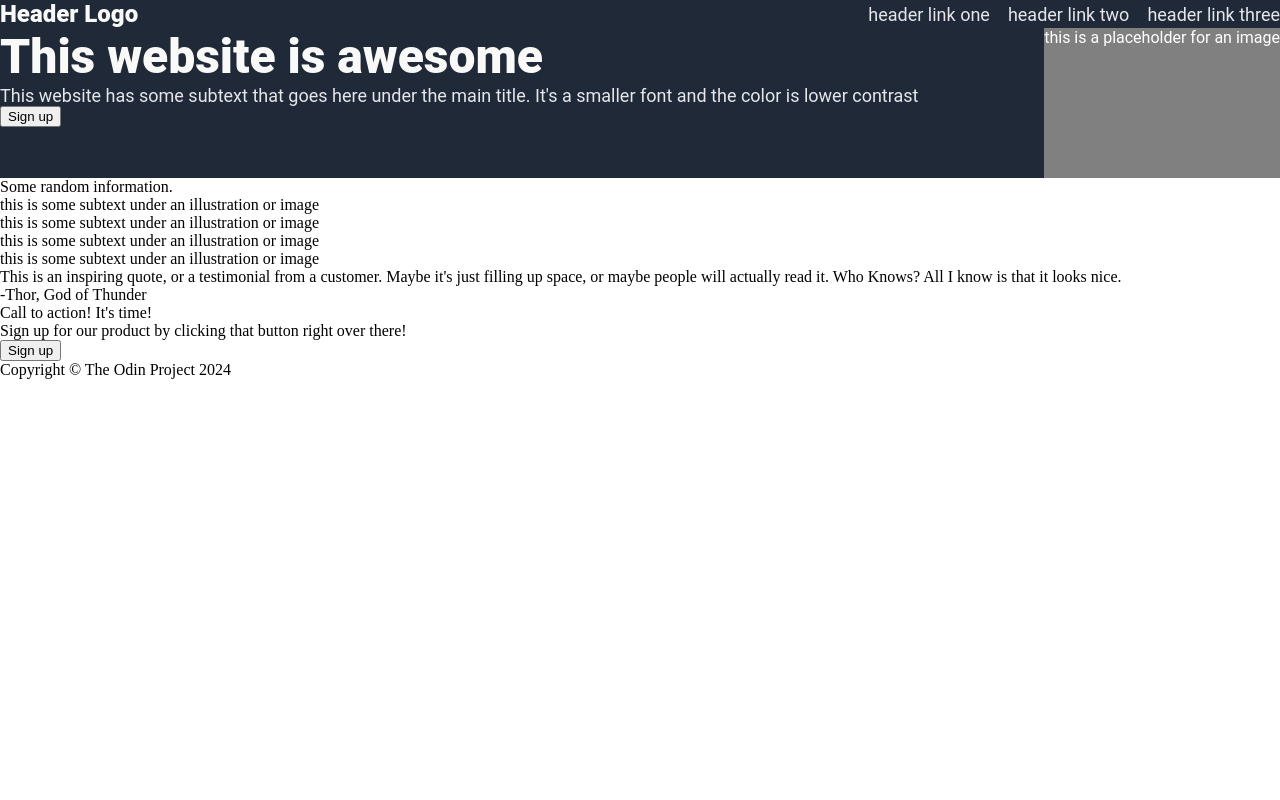
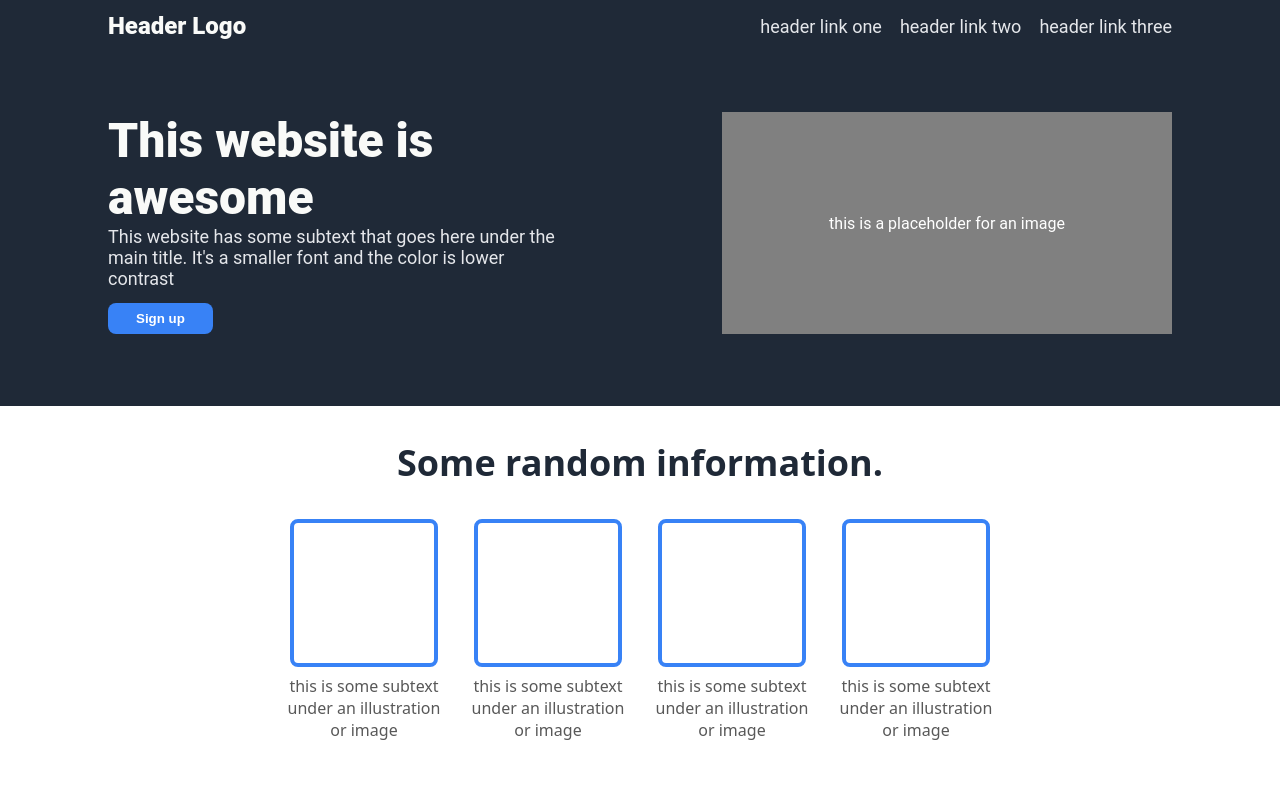
Before and after one commit to NandkishorJadoun/landing-page, a plain HTML site: page index.html in a window 1280 px wide. Shown: the top 800 px of the page. Drawn offline with Linux system fonts and the light colour scheme.

Commit message:
add styles to first two parts

```diff
--- a/styles.css
+++ b/styles.css
@@ -2,6 +2,7 @@ body{
     display: flex;
     flex-direction: column;
     margin: 0px;
+    font-family: system-ui, -apple-system, BlinkMacSystemFont, 'Segoe UI', Roboto, Oxygen, Ubuntu, Cantarell, 'Open Sans', 'Helvetica Neue', sans-serif;
 }
 
 .first-part{
@@ -10,19 +11,22 @@ body{
     font-family: Roboto, sans-serif;
     display: flex;
     flex-direction: column;
-
+    padding: 12px 108px 72px 108px;
+    gap: 72px;
 }
 
 .header{
     display: flex;
     align-items: center;
+    justify-content: space-between;
+    gap: 24px;
 }
 
 .header div{
     font-size: 24px;
     color: #F9FAF8;
     font-weight: 900;
-    margin-right: auto;
+
 }
 
 .header ul {
@@ -43,15 +47,30 @@ body{
 
 .preface{
     display: flex;
-
+    justify-content: space-between;
+    gap: 24px;
 }
 
 .website-details{
-  margin-right: auto;
+    width: 455px;
 }
+
+.website-details button{
+    color: white;
+    border-radius: 8px;
+    border: none;
+    background-color: #3882F6;
+    font-weight: bolder;
+    padding: 8px 28px;
+    margin-top: 14px;
+}
+
 .placeholder{
     background-color: grey;
-    height: 150px;
+    min-width: 450px;
+    display: flex;
+    justify-content: center;
+    align-items: center;
 }
 
 .main-text{
@@ -65,3 +84,40 @@ body{
     font-size: 18px;
     color: #E5E7EB;
 }
+
+.second-part{
+    display: flex;
+    flex-direction: column;
+    align-items: center;
+    gap: 32px;
+    padding-top: 32px;
+    padding-bottom: 108px;
+}
+
+.second-part .info{
+    font-size: 36px;
+    font-weight: 900;
+    color: #1F2937;
+}
+
+.items-container{
+    display: flex;
+    gap: 24px;
+}
+
+.item{
+    display: flex;
+    flex-direction: column;
+    width: 160px;
+    gap: 8px;
+    align-items: center;
+    text-align: center;
+    color: rgb(88, 88, 88);
+}
+
+.item-image{
+    height: 140px;
+    width: 140px;
+    border: solid 4px #3882F6;
+    border-radius: 8px;
+}
```
